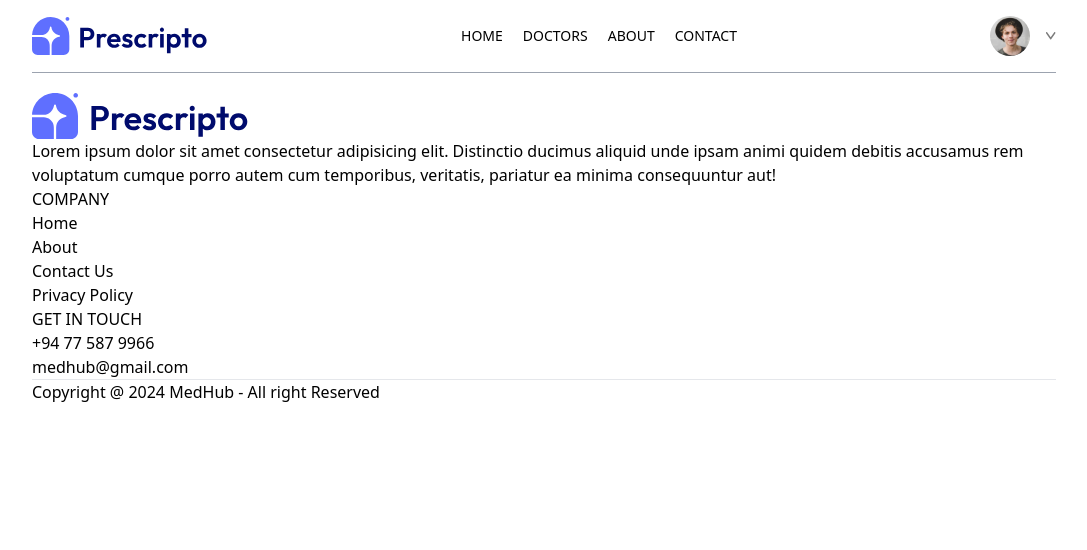
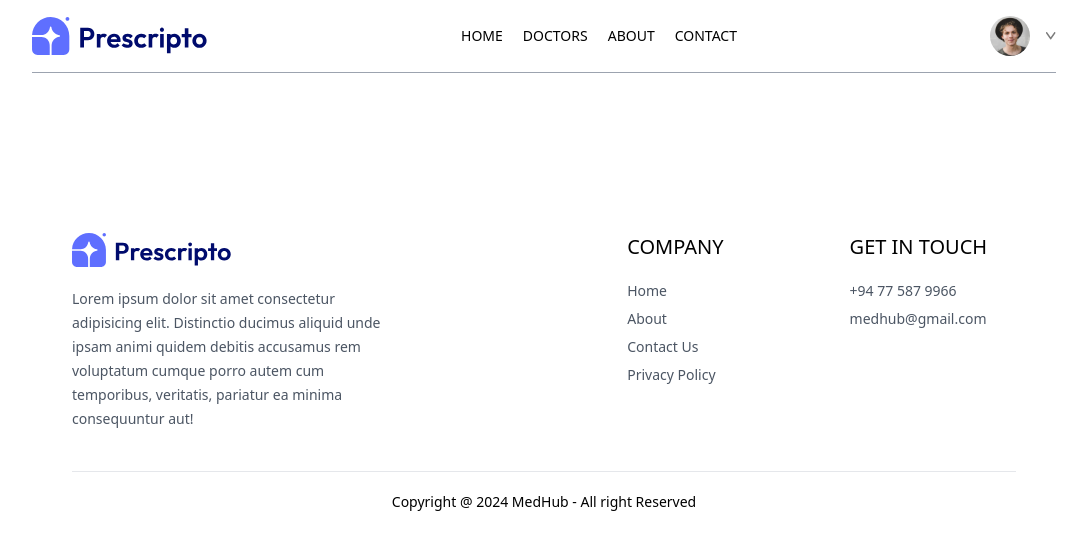
Before and after one commit to SachindaBandara/Doctor-Appoinment-Booking-Website-using-React, a React (Vite) app in the folder frontend/: page /appointment/1 in a window 1280 px wide. Shown: the top 550 px of the page, without its empty margins (96-1183 px from the left). Built offline with nearby package versions, Linux system fonts and the light colour scheme.

Commit message:
add all chnges

```diff
--- a/frontend/src/components/Footer.jsx
+++ b/frontend/src/components/Footer.jsx
@@ -3,18 +3,18 @@
 
 const Footer = () => {
   return (
-    <div className=''>
-      <div>
+    <div className='md:mx-10'>
+      <div className='flex flex-col sm:grid grid-cols-[3fr_1fr_1fr] gap-14 my-10 mt-40 text-sm'>
         {/* Left section */}
         <div>
-            <img src={assets.logo} alt="" />
-            <p>Lorem ipsum dolor sit amet consectetur adipisicing elit. Distinctio ducimus aliquid unde ipsam animi quidem debitis accusamus rem voluptatum cumque porro autem cum temporibus, veritatis, pariatur ea minima consequuntur aut!</p>
+            <img className='mb-5 w-40' src={assets.logo} alt="" />
+            <p className='w-full md:w-2/3 text-gray-600 leading-6'>Lorem ipsum dolor sit amet consectetur adipisicing elit. Distinctio ducimus aliquid unde ipsam animi quidem debitis accusamus rem voluptatum cumque porro autem cum temporibus, veritatis, pariatur ea minima consequuntur aut!</p>
         </div>
 
         {/* Center section */}
          <div>
-            <p>COMPANY</p>
-            <ul>
+            <p className='text-xl font-medium mb-5'>COMPANY</p>
+            <ul className='flex flex-col gap-2 text-gray-600'>
                 <li>Home</li>
                 <li>About</li>
                 <li>Contact Us</li>
@@ -24,19 +24,17 @@
 
         {/* Right section */}
             <div>
-                <p>GET IN TOUCH</p>
-                <ul>
+                <p className='text-xl font-medium mb-5'>GET IN TOUCH</p>
+                <ul className='flex flex-col gap-2 text-gray-600'>
                     <li>+94 77 587 9966</li>
                     <li>medhub@gmail.com</li>
                 </ul>
             </div>
-
-
       </div>
       <div>
         {/* Copyright */}
         <hr/>
-        <p>Copyright @ 2024 MedHub - All right Reserved </p>
+        <p className='py-5 text-sm text-center'>Copyright @ 2024 MedHub - All right Reserved </p>
       </div>
     </div>
   )
```
